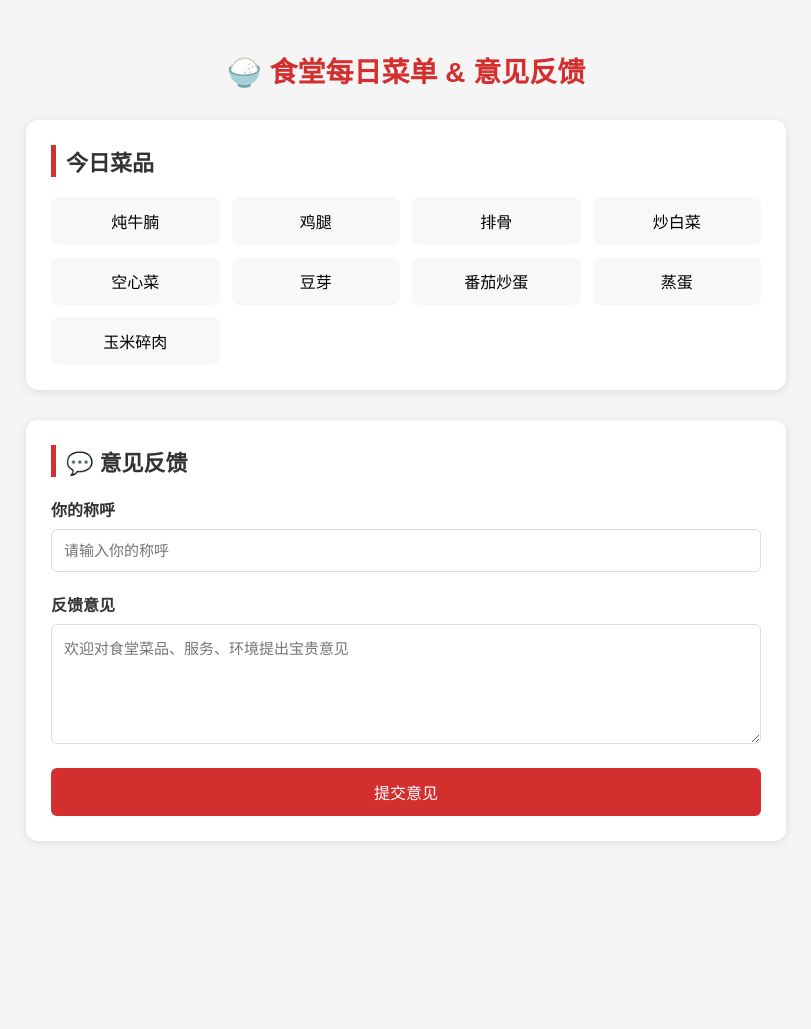
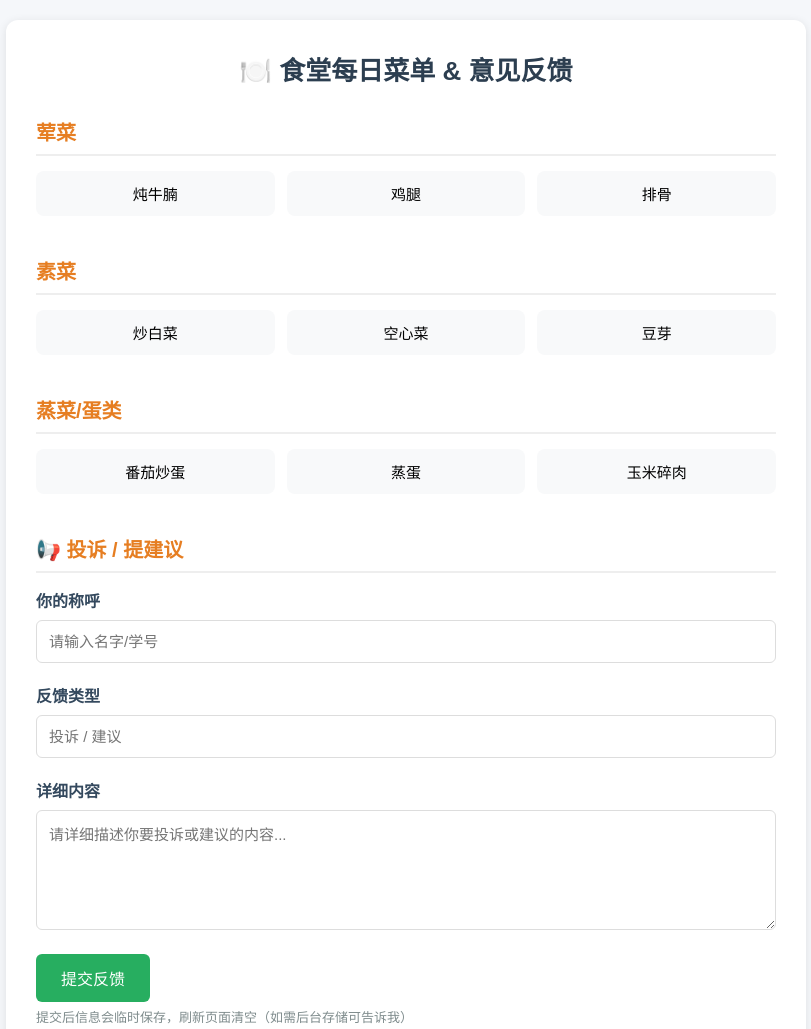
Before and after one commit to 2097194852/2097194852.github.io, a plain HTML site: page index.html in a window 1280 px wide. Shown: the top 1029 px of the page, without its empty margins (234-1045 px from the left). Before the commit the page ends 861 px from the top, so only its background shows below. Drawn offline with Linux system fonts and the light colour scheme.

Commit message:
Update index.html

```diff
--- a/index.html
+++ b/index.html
@@ -13,60 +13,54 @@
         }
 
         body {
-            background-color: #f5f5f5;
+            background-color: #f5f7fa;
             padding: 20px;
+        }
+
+        .container {
             max-width: 800px;
             margin: 0 auto;
-        }
-
-        /* 标题样式 */
-        .title {
-            text-align: center;
-            color: #d32f2f;
-            margin: 30px 0;
-            font-size: 28px;
-        }
-
-        /* 菜单卡片 */
-        .menu-card {
             background: white;
+            padding: 30px;
             border-radius: 12px;
-            padding: 25px;
-            margin-bottom: 30px;
             box-shadow: 0 2px 10px rgba(0,0,0,0.1);
         }
 
-        .menu-title {
-            color: #333;
-            margin-bottom: 20px;
-            font-size: 22px;
-            border-left: 5px solid #d32f2f;
-            padding-left: 10px;
+        .title {
+            text-align: center;
+            color: #2c3e50;
+            margin-bottom: 30px;
+            font-size: 26px;
         }
 
-        /* 菜品列表 */
+        /* 菜单样式 */
+        .menu-section {
+            margin-bottom: 40px;
+        }
+
+        .section-title {
+            font-size: 20px;
+            color: #e67e22;
+            margin-bottom: 15px;
+            padding-bottom: 8px;
+            border-bottom: 2px solid #eee;
+        }
+
         .dish-list {
             display: grid;
-            grid-template-columns: repeat(auto-fill, minmax(160px, 1fr));
+            grid-template-columns: repeat(auto-fill, minmax(180px, 1fr));
             gap: 12px;
         }
 
         .dish-item {
-            background: #f8f8f8;
+            background: #f8f9fa;
             padding: 12px;
             border-radius: 8px;
             text-align: center;
-            font-size: 16px;
+            font-size: 15px;
         }
 
-        /* 反馈表单 */
-        .feedback-card {
-            background: white;
-            border-radius: 12px;
-            padding: 25px;
-            box-shadow: 0 2px 10px rgba(0,0,0,0.1);
-        }
-
+        /* 表单样式 */
         .form-group {
             margin-bottom: 20px;
         }
@@ -74,8 +68,8 @@
         label {
             display: block;
             margin-bottom: 8px;
-            color: #333;
             font-weight: bold;
+            color: #34495e;
         }
 
         input, textarea {
@@ -91,92 +85,102 @@
             resize: vertical;
         }
 
-        /* 提交按钮 */
-        .submit-btn {
-            background-color: #d32f2f;
+        .btn {
+            background: #27ae60;
             color: white;
             border: none;
             padding: 12px 25px;
             border-radius: 6px;
+            cursor: pointer;
             font-size: 16px;
-            cursor: pointer;
-            width: 100%;
         }
 
-        .submit-btn:hover {
-            background-color: #b71c1c;
+        .btn:hover {
+            background: #219a52;
         }
 
-        /* 提示信息 */
-        .success-msg {
-            text-align: center;
-            color: #4caf50;
-            margin-top: 15px;
-            font-size: 16px;
-            display: none;
+        .tip {
+            color: #7f8c8d;
+            font-size: 13px;
+            margin-top: 5px;
         }
     </style>
 </head>
 <body>
-    <h1 class="title">🍚 食堂每日菜单 & 意见反馈</h1>
+    <div class="container">
+        <h1 class="title">🍽️ 食堂每日菜单 & 意见反馈</h1>
 
         <!-- 菜单展示区域 -->
-    <div class="menu-card">
-        <h2 class="menu-title">今日菜品</h2>
+        <div class="menu-section">
+            <h2 class="section-title">荤菜</h2>
             <div class="dish-list">
                 <div class="dish-item">炖牛腩</div>
                 <div class="dish-item">鸡腿</div>
                 <div class="dish-item">排骨</div>
+            </div>
+        </div>
+
+        <div class="menu-section">
+            <h2 class="section-title">素菜</h2>
+            <div class="dish-list">
                 <div class="dish-item">炒白菜</div>
                 <div class="dish-item">空心菜</div>
                 <div class="dish-item">豆芽</div>
+            </div>
+        </div>
+
+        <div class="menu-section">
+            <h2 class="section-title">蒸菜/蛋类</h2>
+            <div class="dish-list">
                 <div class="dish-item">番茄炒蛋</div>
                 <div class="dish-item">蒸蛋</div>
                 <div class="dish-item">玉米碎肉</div>
             </div>
         </div>
 
-    <!-- 意见反馈区域 -->
-    <div class="feedback-card">
-        <h2 class="menu-title">💬 意见反馈</h2>
+        <!-- 投诉建议表单 -->
+        <div class="menu-section">
+            <h2 class="section-title">📢 投诉 / 提建议</h2>
             <form id="feedbackForm">
                 <div class="form-group">
                     <label>你的称呼</label>
-                <input type="text" id="name" placeholder="请输入你的称呼">
+                    <input type="text" id="name" placeholder="请输入名字/学号">
                 </div>
+
                 <div class="form-group">
-                <label>反馈意见</label>
-                <textarea id="content" placeholder="欢迎对食堂菜品、服务、环境提出宝贵意见"></textarea>
+                    <label>反馈类型</label>
+                    <input type="text" id="type" placeholder="投诉 / 建议">
                 </div>
-            <button type="submit" class="submit-btn">提交意见</button>
-            <div class="success-msg" id="successMsg">✅ 意见提交成功！感谢你的反馈</div>
+
+                <div class="form-group">
+                    <label>详细内容</label>
+                    <textarea id="content" placeholder="请详细描述你要投诉或建议的内容..."></textarea>
+                </div>
+
+                <button type="submit" class="btn">提交反馈</button>
+                <p class="tip">提交后信息会临时保存，刷新页面清空（如需后台存储可告诉我）</p>
             </form>
+        </div>
     </div>
 
     <script>
-        // 获取表单和提示元素
+        // 表单提交功能
         const form = document.getElementById('feedbackForm');
-        const successMsg = document.getElementById('successMsg');
-
-        // 表单提交事件
         form.addEventListener('submit', function(e) {
             e.preventDefault(); // 阻止页面刷新
 
             const name = document.getElementById('name').value.trim();
+            const type = document.getElementById('type').value.trim();
             const content = document.getElementById('content').value.trim();
 
-            if(name && content) {
-                // 显示成功提示
-                successMsg.style.display = 'block';
-                // 清空表单
-                form.reset();
-                // 3秒后隐藏提示
-                setTimeout(() => {
-                    successMsg.style.display = 'none';
-                }, 3000);
-            } else {
+            if (!name || !type || !content) {
                 alert('请填写完整信息！');
+                return;
             }
+
+            // 模拟提交成功
+            alert('提交成功！感谢你的反馈，我们会尽快处理～');
+            form.reset(); // 清空表单
         });
     </script>
 </body>
```
Lines whose indentation alone changed are shown as unchanged.
